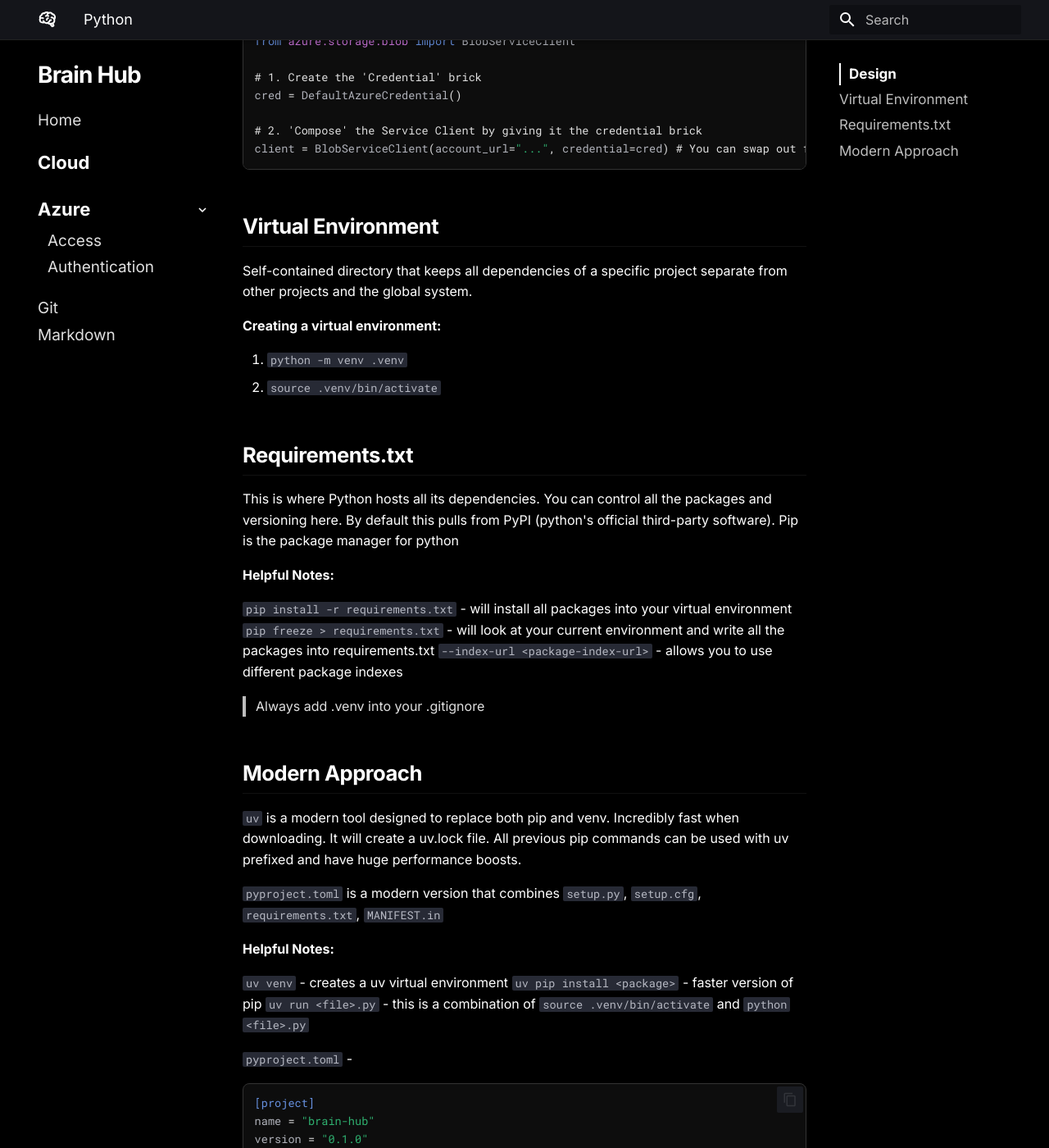
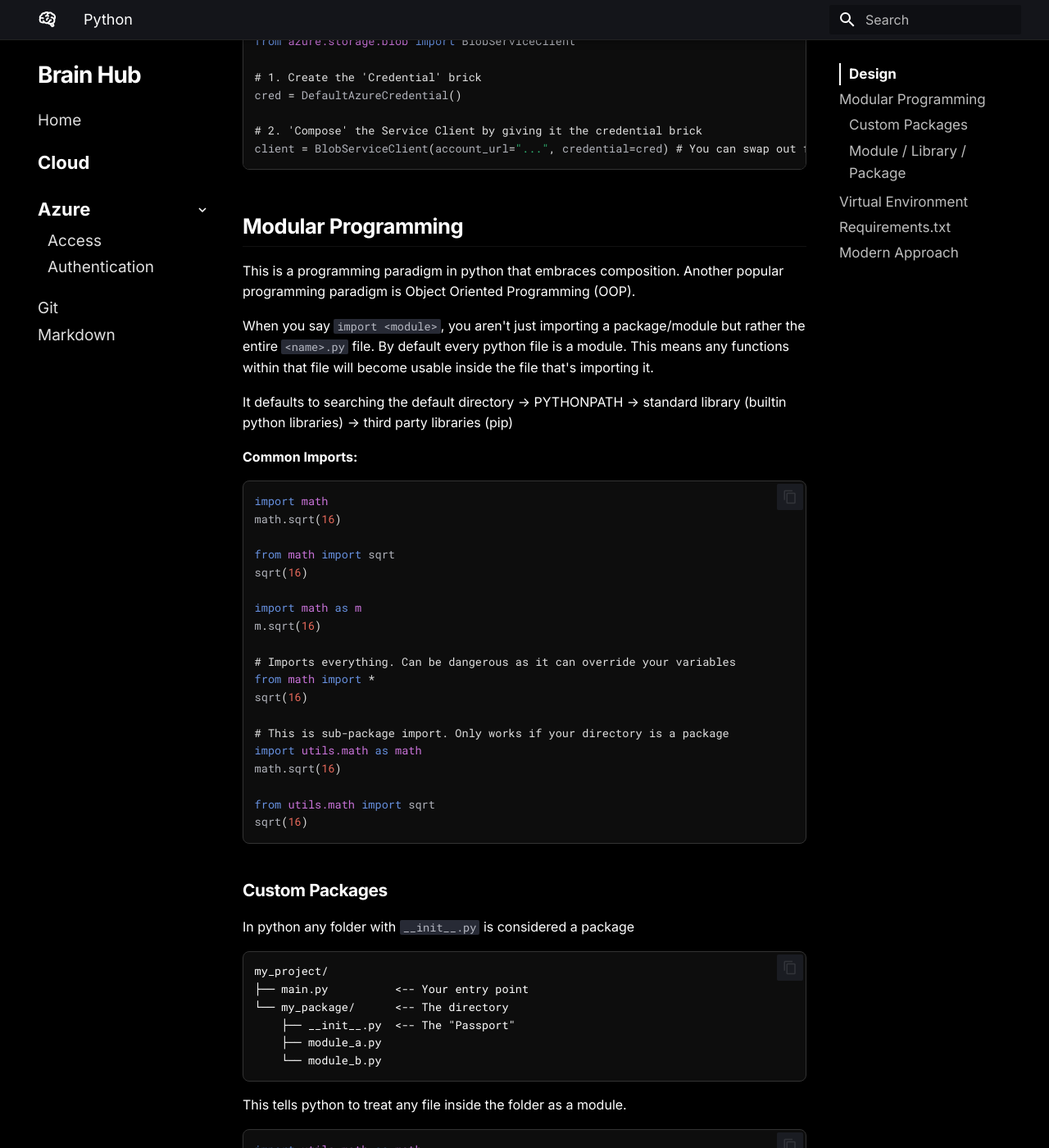
Before and after one commit to Brian-Lin-2/brain-hub, an MkDocs documentation site: the page built from docs/python.md, in a window 1280 px wide and 1400 px high, scrolled down 865 px. Shown: the whole window at 82% size. Built offline with MkDocs 1.6.1 and Material for MkDocs 9.7.7, drawn with Linux system fonts in a browser that asks for light colours; some of the changed text lies outside the part shown.

Commit message:
Add more to python

````diff
--- a/docs/python.md
+++ b/docs/python.md
@@ -33,6 +33,77 @@ cred = DefaultAzureCredential()
 # 2. 'Compose' the Service Client by giving it the credential brick
 client = BlobServiceClient(account_url="...", credential=cred) # You can swap out for another credential at any time
 ```
+
+## Modular Programming
+
+This is a programming paradigm in python that embraces composition. Another popular programming paradigm is Object Oriented Programming (OOP).
+
+When you say `import <module>`, you aren't just importing a package/module but rather the entire `<name>.py` file. By default every python file is a module. This means any functions within that file will become usable inside the file that's importing it.
+
+It defaults to searching the default directory -> PYTHONPATH -> standard library (builtin python libraries) -> third party libraries (pip)
+
+**Common Imports:**
+
+```python
+import math
+math.sqrt(16)
+
+from math import sqrt
+sqrt(16)
+
+import math as m
+m.sqrt(16)
+
+# Imports everything. Can be dangerous as it can override your variables
+from math import *
+sqrt(16)
+
+# This is sub-package import. Only works if your directory is a package
+import utils.math as math
+math.sqrt(16)
+
+from utils.math import sqrt
+sqrt(16)
+```
+
+### Custom Packages
+
+In python any folder with `__init__.py` is considered a package
+
+```txt
+my_project/
+├── main.py          <-- Your entry point
+└── my_package/      <-- The directory
+    ├── __init__.py  <-- The "Passport"
+    ├── module_a.py
+    └── module_b.py
+```
+
+This tells python to treat any file inside the folder as a module.
+
+```python
+import utils.math as math
+math.sqrt(16)
+```
+
+This is an absolute import it tells python to import a file starting from the root directory. Most of the time you should only use absolute imports
+
+```python
+from .math import sqrt
+sqrt(16)
+```
+
+This is a relative import in relation to where the file is from.
+
+### Module / Library / Package
+
+A module is a single python file `math.py`
+
+A package is a folder that hosts many modules (files) `urllib`
+
+A library is a collection of packages/modules (folders/files) `requests`
+
+They are used pretty interchangeably however. Just know that these represent modular programming.
 
 ## Virtual Environment
 
````
